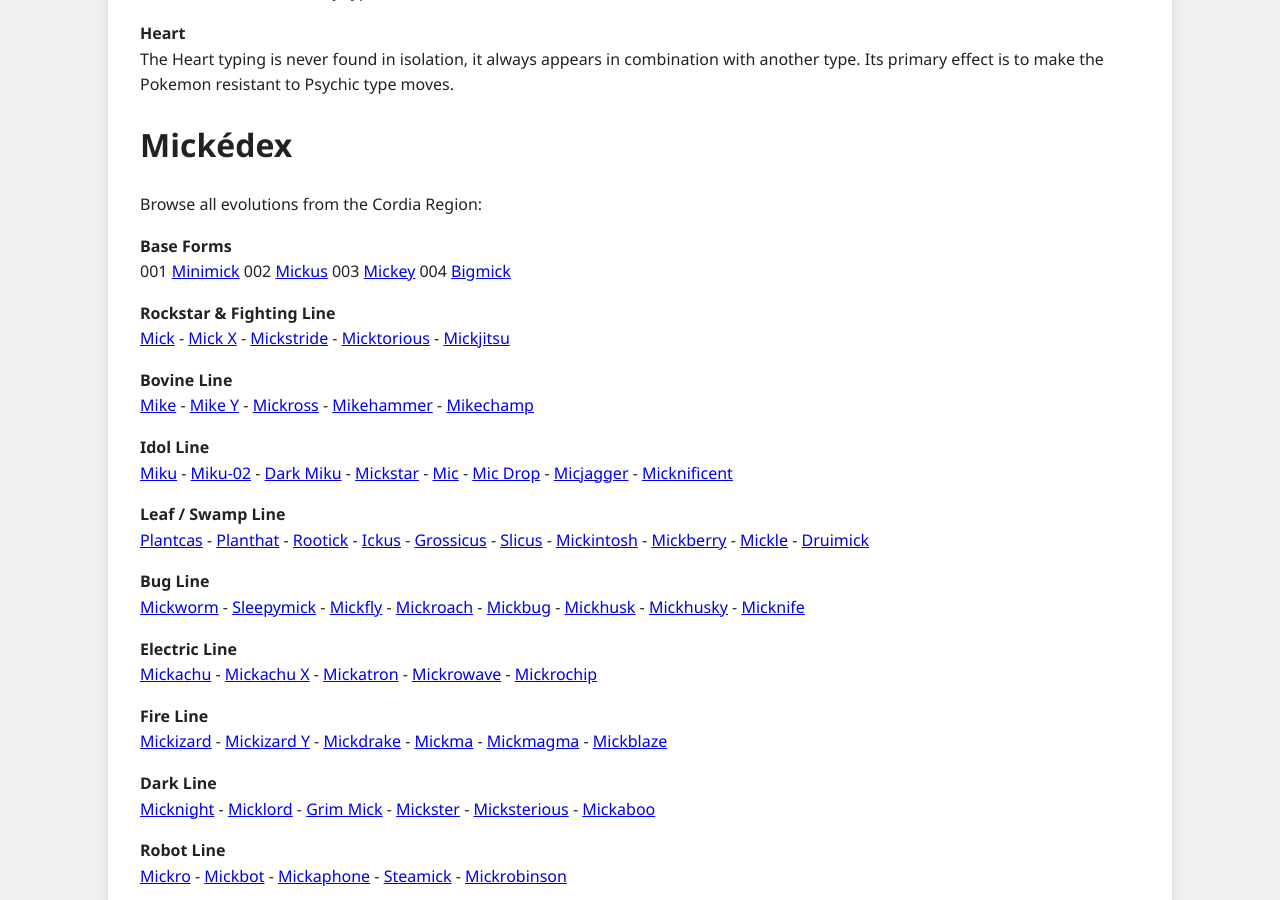
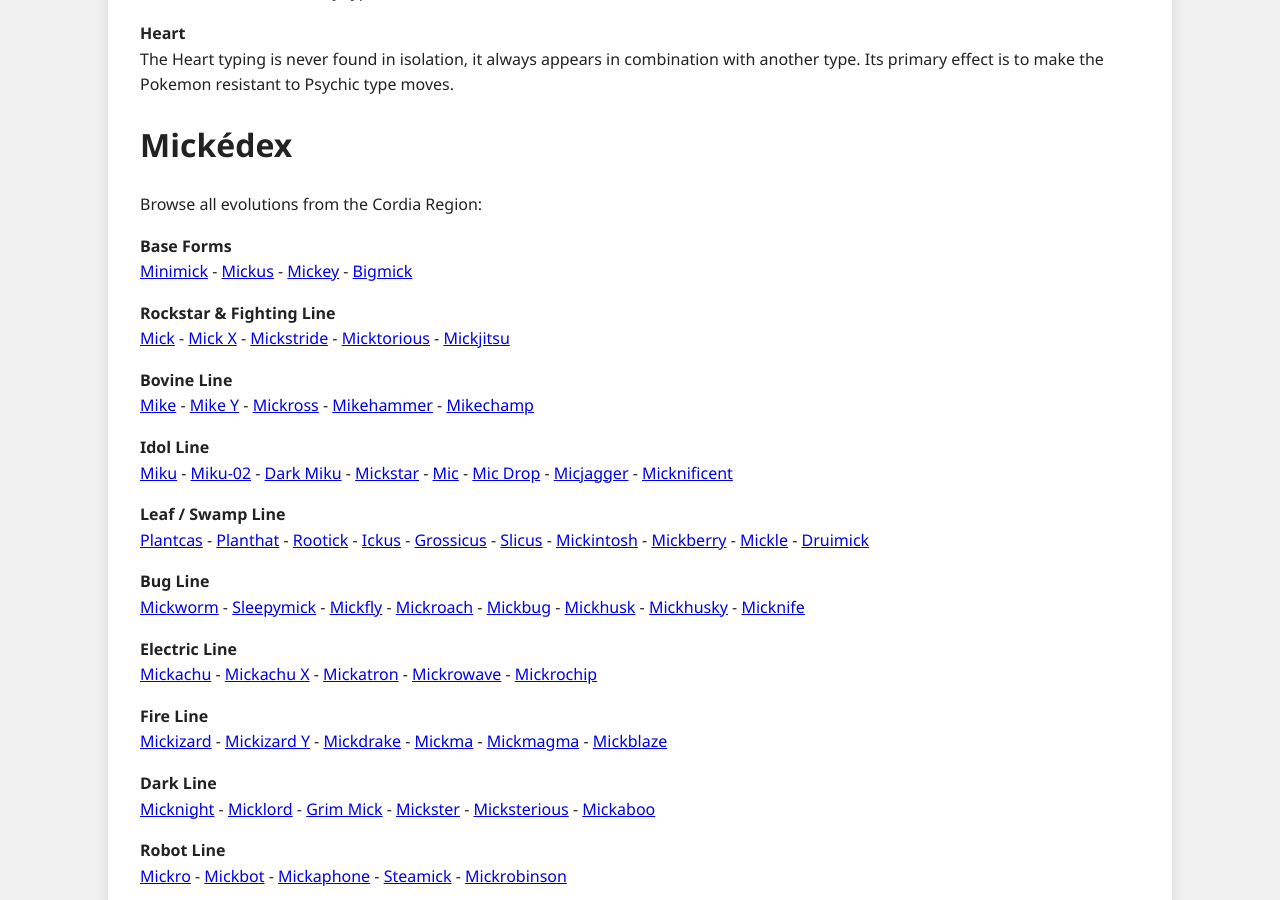
Before and after one commit to elizibar/elizibar.github.io, a Jekyll site: the page built from mickedex/index.md, in a window 1280 px wide and 900 px high, scrolled down 742 px. Built offline with Jekyll 4.4.1, drawn with Linux system fonts in a browser that asks for light colours.

Commit message:
Update index.md

```diff
--- a/mickedex/index.md
+++ b/mickedex/index.md
@@ -29,10 +29,7 @@ The Heart typing is never found in isolation, it always appears in combination w
 Browse all evolutions from the Cordia Region:
 
 **Base Forms**
-001 [Minimick](/mickedex/minimick/)
-002 [Mickus](/mickedex/mickus/)
-003 [Mickey](/mickedex/mickey/)
-004 [Bigmick](/mickedex/bigmick/)
+[Minimick](/mickedex/minimick/) - [Mickus](/mickedex/mickus/) - [Mickey](/mickedex/mickey/) - [Bigmick](/mickedex/bigmick/)
 
 **Rockstar & Fighting Line**
 [Mick](/mickedex/mick/) - [Mick X](/mickedex/mick-x/) - [Mickstride](/mickedex/mickstride/) - [Micktorious](/mickedex/micktorious/) - [Mickjitsu](/mickedex/mickjitsu/)
```
